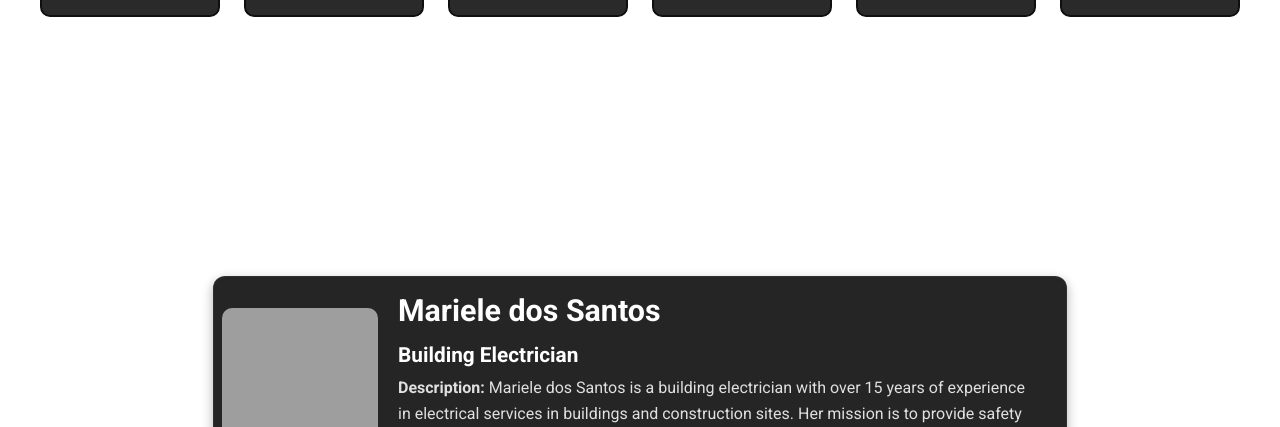
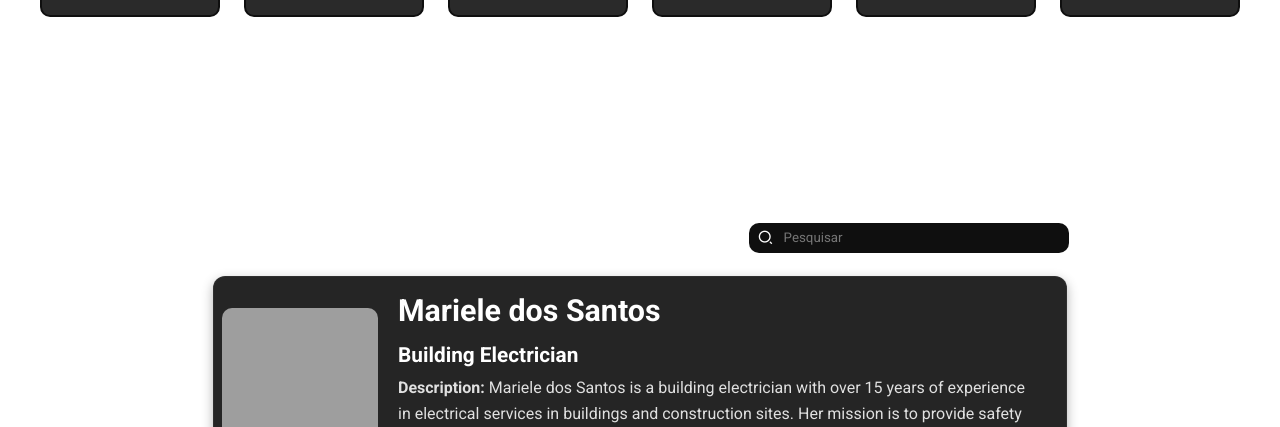
Before and after one commit to RafaelNunesCard/IBM-Projeto-1DS-AMS-2025, a PHP site: the page made by HTML/serviço.html in a window 1280 px wide. Shown: the part 569-996 px from the top of the page. Run offline with PHP 8.4, Linux system fonts and the light colour scheme; some libraries are stand-ins or nearby versions; grey boxes are pictures that could not be loaded.

Commit message:
Add search functionality for professionals list
Introduced a search bar and filtering logic to the professionals section. Updated the HTML to include a search input, added corresponding styles in the CSS, and moved the filtering and search logic to a new JavaScript file for better maintainability.

```diff
--- a/CSS/serviço.css
+++ b/CSS/serviço.css
@@ -71,6 +71,47 @@ a {
 }
 
 /* ===== Onde fica os CLTS ===== */
+#clts{
+  position: relative;
+}
+
+.search{
+  position: absolute;
+  top: 110px;
+  right: 16.5%;
+  background: #0f0f0f;
+  width: 25%;
+  padding: .4rem;
+  border-radius: 10px;
+  display: flex;
+  justify-content: center;
+  align-items: center;
+  gap: 10px;
+}
+
+.search input{
+  color: white;
+  background: transparent;
+  border: none;
+  width: 90%;
+  caret-color: white !important;
+}
+
+.search input:focus-visible{
+  border: none;
+  outline: none;
+}
+
+input:-webkit-autofill {
+  -webkit-box-shadow: 0 0 0 1000px #0f0f0f inset !important; /* sua cor de fundo */
+  -webkit-text-fill-color: #fff !important; /* cor do texto */
+}
+
+input:-webkit-autofill:focus {
+  -webkit-box-shadow: 0 0 0 1000px #0f0f0f inset !important;
+  -webkit-text-fill-color: #fff !important;
+}
+
 #titulo_clt {
   font-size: 2.5rem;
   text-align: center;
@@ -265,6 +306,13 @@ i {
     padding: 0 10px;
   }
 
+  .search{
+    position: relative;
+    width: 90%;
+    top: 0;
+    left: 5%;
+  }
+
   #tipos {
     flex-direction: column;
     align-items: center;
--- a/HTML/serviço.html
+++ b/HTML/serviço.html
@@ -86,7 +86,10 @@
 
       <section id="clts">
         <h1 id="titulo_clt">Professionals in your region</h1>
-
+        <div class="search">
+          <i class="ri-search-2-line"></i>
+          <input id="search" type="text" placeholder="Pesquisar">
+        </div>
         <div class="card_clt" data-categoria="predial">
           <div class="clt">
             <div class="img_clt">
@@ -714,28 +717,6 @@
         </div>
       </div>
     </footer>
-    <script>
-      document.addEventListener("DOMContentLoaded", () => {
-        const botoes = document.querySelectorAll("#tipos .tipos");
-        const cards = document.querySelectorAll(".card_clt");
-
-        botoes.forEach((botao) => {
-          botao.addEventListener("click", () => {
-            const categoria = botao.getAttribute("data-categoria");
-
-            cards.forEach((card) => {
-              if (
-                categoria === "todos" ||
-                card.getAttribute("data-categoria") === categoria
-              ) {
-                card.classList.remove("hidden");
-              } else {
-                card.classList.add("hidden");
-              }
-            });
-          });
-        });
-      });
-    </script>
+    <script src="../JS/serviço.js"></script>
   </body>
 </html>
--- /dev/null
+++ b/JS/serviço.js
@@ -0,0 +1,39 @@
+function atualizarCards() {
+  const textoBusca = document.getElementById("search").value.toLowerCase();
+  let categoriaAtiva = document.querySelector("#tipos .tipos.ativo")?.getAttribute("data-categoria");
+
+  if (!categoriaAtiva) categoriaAtiva = "todos";
+
+  const cards = document.querySelectorAll(".card_clt");
+
+  cards.forEach(card => {
+    const textoCard = card.querySelector(".text_clt h1").textContent.toLowerCase();
+    const categoriaCard = card.getAttribute("data-categoria");
+
+    const combinaBusca = textoCard.includes(textoBusca);
+    const combinaCategoria = categoriaAtiva === "todos" || categoriaAtiva === categoriaCard;
+
+    card.style.display = combinaBusca && combinaCategoria ? "flex" : "none";
+  });
+}
+
+
+document.addEventListener("DOMContentLoaded", () => {
+  const botoes = document.querySelectorAll("#tipos .tipos");
+
+  botoes.forEach(botao => {
+    botao.addEventListener("click", () => {
+
+      // REMOVE ativo de todos
+      botoes.forEach(b => b.classList.remove("ativo"));
+
+      // ADICIONA ativo no botão clicado
+      botao.classList.add("ativo");
+
+      atualizarCards();
+    });
+  });
+});
+
+// busca
+document.getElementById("search").addEventListener("keyup", atualizarCards);
```
